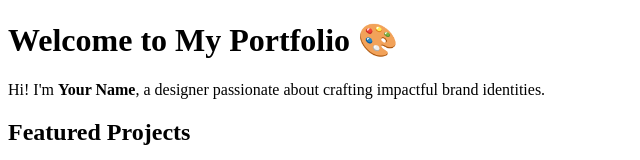
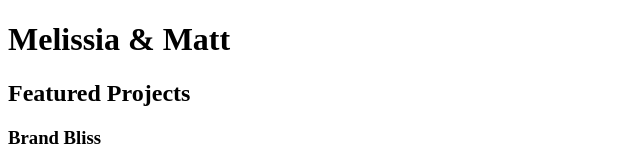
Before and after one commit to rkottadiel/designportfolio, a plain HTML site: page index.html in a window 1280 px wide. Shown: the top 160 px of the page, without its empty margins (0-640 px from the left). Drawn offline with Linux system fonts and the light colour scheme.

Commit message:
Update index.html

```diff
--- a/index.html
+++ b/index.html
@@ -9,8 +9,7 @@
 </head>
 <body>
     <header>
-        <h1>Welcome to My Portfolio 🎨</h1>
-        <p>Hi! I'm <strong>Your Name</strong>, a designer passionate about crafting impactful brand identities.</p>
+        <h1>Melissia & Matt</h1>
     </header>
     <main>
         <section class="project">
```
